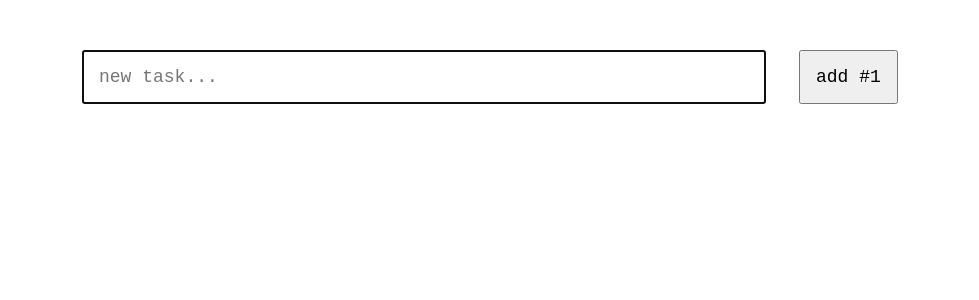
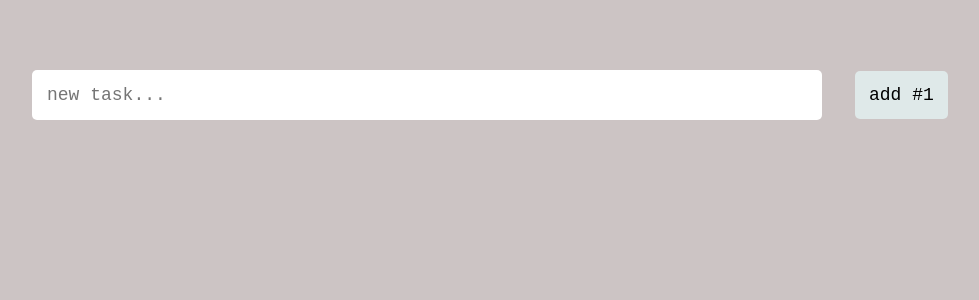
Before and after one commit to apriliandi246/bermain-dengan-ReactJs, a React (Create React App) app: page / in a window 1280 px wide. Shown: the top 300 px of the page, without its empty margins (148-1127 px from the left). Built offline with nearby package versions, Linux system fonts and the light colour scheme.

Commit message:
factory code

```diff
--- a/src/App.js
+++ b/src/App.js
@@ -5,11 +5,6 @@ import './css/App.css';
 
 
 class App extends Component {
-  constructor() {
-    super()
-    this.newTask = React.createRef()
-  }
-
   state = {
     tasks: [],
     text: ''
@@ -23,7 +18,6 @@ class App extends Component {
         <Form
           onInputChange={this.handleChange}
           addTask={this.addNewTask}
-          inputRef={this.newTask}
           tasks={tasks}
           text={text}
         />
@@ -41,24 +35,24 @@ class App extends Component {
   }
 
   addNewTask = (event) => {
+    const { tasks, text } = this.state;
+
     event.preventDefault();
 
-    const inputValue = this.newTask.current.value;
-
-    if (!inputValue) {
+    if (text === '') {
       alert("type something...");
       return;
     }
 
-    if (inputValue.length > 500) {
+    if (text.length > 500) {
       alert("must be less than 500 characters...");
       return;
     }
 
-    const tasks = [...this.state.tasks];
-    tasks.push({ id: Date.now(), value: inputValue.trimStart().trimEnd() });
+    const newTasks = [...tasks];
+    newTasks.push({ id: Date.now(), value: text.trimStart().trimEnd() });
 
-    this.setState({ tasks });
+    this.setState({ tasks: newTasks });
     this.setState({ text: '' });
   }
 
--- a/src/components/form.jsx
+++ b/src/components/form.jsx
@@ -1,16 +1,15 @@
 import React, { Component } from 'react';
-import '../css/form.css';
 
 
 class Form extends Component {
   render() {
-    const { addTask, inputRef, button, tasks, text, onInputChange } = this.props;
+    const { addTask, tasks, text, onInputChange } = this.props;
 
     return (
       <div className="form-container">
         <form onSubmit={addTask}>
-          <input type="text" onChange={onInputChange} ref={inputRef} value={text} placeholder="new task..." autoFocus />
-          <button type="submit" ref={button}>add #{tasks.length + 1}</button>
+          <input type="text" onChange={onInputChange} value={text} placeholder="new task..." autoFocus />
+          <button type="submit">add #{tasks.length + 1}</button>
         </form>
       </div>
     );
--- a/src/components/task.jsx
+++ b/src/components/task.jsx
@@ -1,18 +1,17 @@
 import React, { Component } from 'react';
-import '../css/task.css';
 
 
 class Task extends Component {
   render() {
-    const data = this.props.tasks;
+    const tasks = this.props.tasks;
 
     return (
       <div className="task-container">
         {
-          data.map(t =>
-            <div className="task" key={t.id}>
-              <span>{t.value}</span>
-              <button onClick={() => this.props.onDelete(t.id)}>delete</button>
+          tasks.map(task =>
+            <div className="task" key={task.id}>
+              <div className="description">{task.value}</div>
+              <button onClick={() => this.props.onDelete(task.id)}>delete</button>
             </div>
           )
         }
--- a/src/css/App.css
+++ b/src/css/App.css
@@ -1,4 +1,75 @@
+body {
+   background: rgb(204, 196, 196);
+}
+
+
 .container {
-   width: 820px;
-   margin: 50px auto;
+   width: 920px;
+   margin: 70px auto;
 }
+
+
+/* form */
+.form-container {
+   margin-bottom: 20px;
+}
+
+input {
+   border: none;
+   width: 760px;
+   padding: 15px;
+   font-size: 18px;
+   border-radius: 5px;
+   font-family: monospace;
+}
+
+input::placeholder {
+   font-family: monospace;
+}
+
+input:focus {
+   outline: none;
+}
+
+button {
+   border: none;
+   padding: 14px;
+   font-size: 18px;
+   margin-left: 33px;
+   border-radius: 5px;
+   box-sizing: border-box;
+   font-family: monospace;
+   background-color: rgb(223, 233, 233);
+}
+
+button:hover {
+   cursor: pointer;
+}
+
+button:focus {
+   outline: none;
+}
+
+
+/* task */
+.task-container {
+   margin-top: 36px;
+}
+
+div.description {
+   width: 580px;
+   overflow: auto;
+   font-size: 18px;
+   margin-right: 18px;
+}
+
+div.task {
+   padding: 23px;
+   margin-top: 40px;
+   margin-left: -25px;
+   border-radius: 10px;
+   font-family: monospace;
+   display: flex;
+   align-items: center;
+   justify-content: space-around;
+}
--- a/src/css/form.css
+++ /dev/null
@@ -1,22 +0,0 @@
-.form-container {
-   margin-bottom: 20px;
-}
-
-input {
-   width: 650px;
-   padding: 15px;
-   font-size: 18px;
-   font-family: monospace;
-}
-
-input::placeholder {
-   font-family: monospace;
-}
-
-button {
-   padding: 15px;
-   font-size: 18px;
-   margin-left: 33px;
-   box-sizing: border-box;
-   font-family: monospace;
-}
--- a/src/css/task.css
+++ /dev/null
@@ -1,22 +0,0 @@
-.task-container {
-   margin-top: 40px;
-}
-
-span {
-   width: 580px;
-   overflow: auto;
-   font-size: 22px;
-   margin-right: 18px;
-}
-
-div.task {
-   padding: 23px;
-   margin-top: 90px;
-   margin-left: 4px;
-   border-radius: 10px;
-   font-family: monospace;
-   border: 1px solid rgba(0, 0, 0, .2);
-   display: flex;
-   align-items: center;
-   justify-content: space-between;
-}
```
